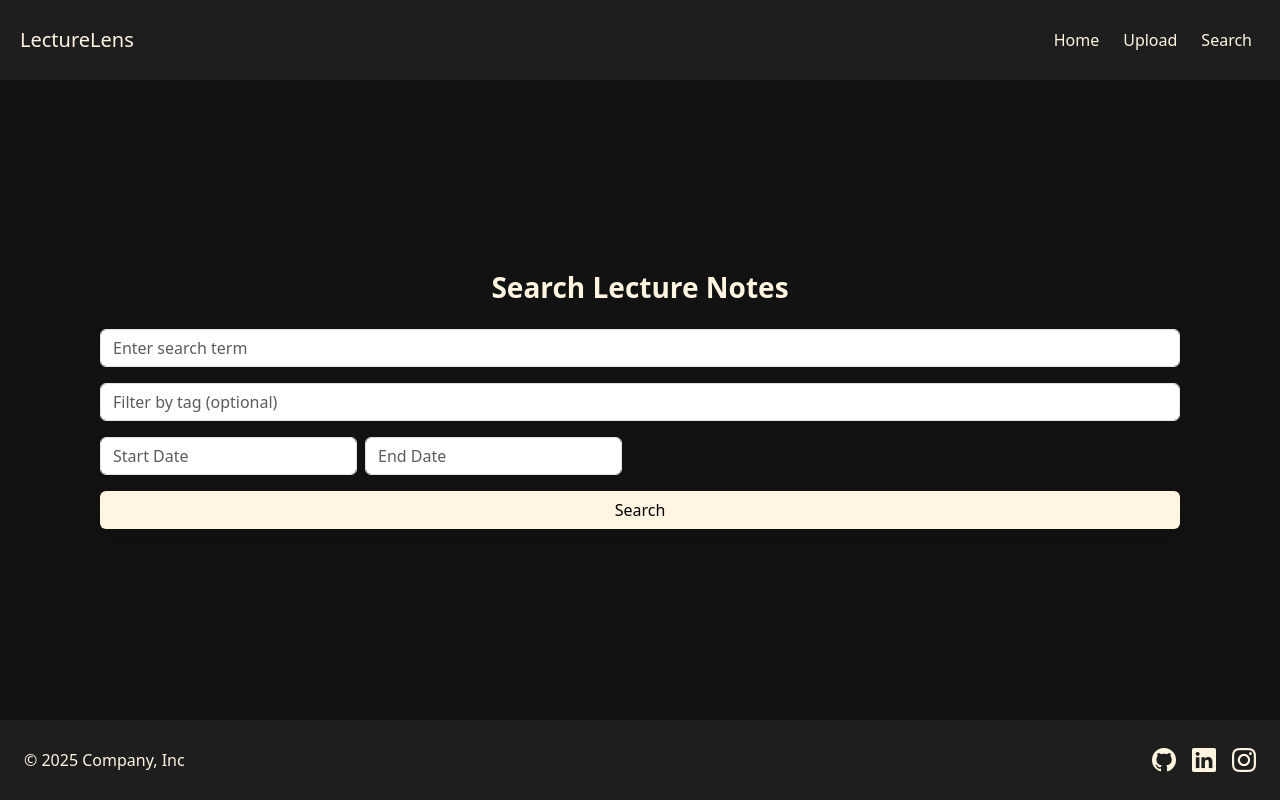
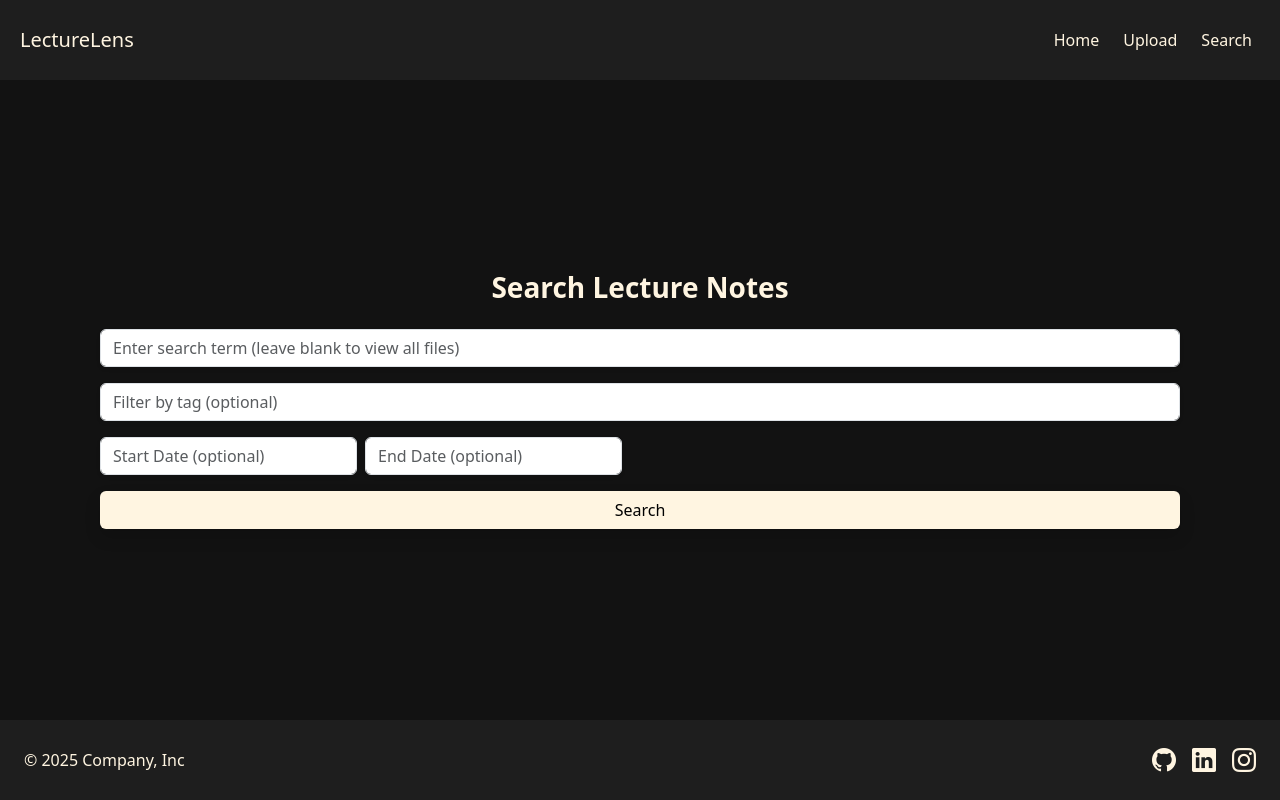
Before and after one commit to kumarutkarsh99/lecturelens_frontend, a React (Create React App) app: page /search in a window 1280 px wide. Built offline with nearby package versions, Linux system fonts and the light colour scheme.

Commit message:
Update SearchForm.js

```diff
--- a/src/SearchForm.js
+++ b/src/SearchForm.js
@@ -64,7 +64,7 @@ function SearchForm() {
                             type="text"
                             value={query}
                             onChange={(e) => setQuery(e.target.value)}
-                            placeholder="Enter search term"
+                            placeholder="Enter search term (leave blank to view all files)"
                             className="form-control shadow-sm"
                         />
                         <input
@@ -79,14 +79,14 @@ function SearchForm() {
                                 selected={startDate}
                                 onChange={(date) => setStartDate(date)}
                                 className="form-control shadow-sm flex-fill"
-                                placeholderText="Start Date"
+                                placeholderText="Start Date (optional)"
                                 dateFormat="yyyy-MM-dd"
                             />
                             <DatePicker
                                 selected={endDate}
                                 onChange={(date) => setEndDate(date)}
                                 className="form-control shadow-sm flex-fill"
-                                placeholderText="End Date"
+                                placeholderText="End Date (optional)"
                                 dateFormat="yyyy-MM-dd"
                             />
                         </div>
```
